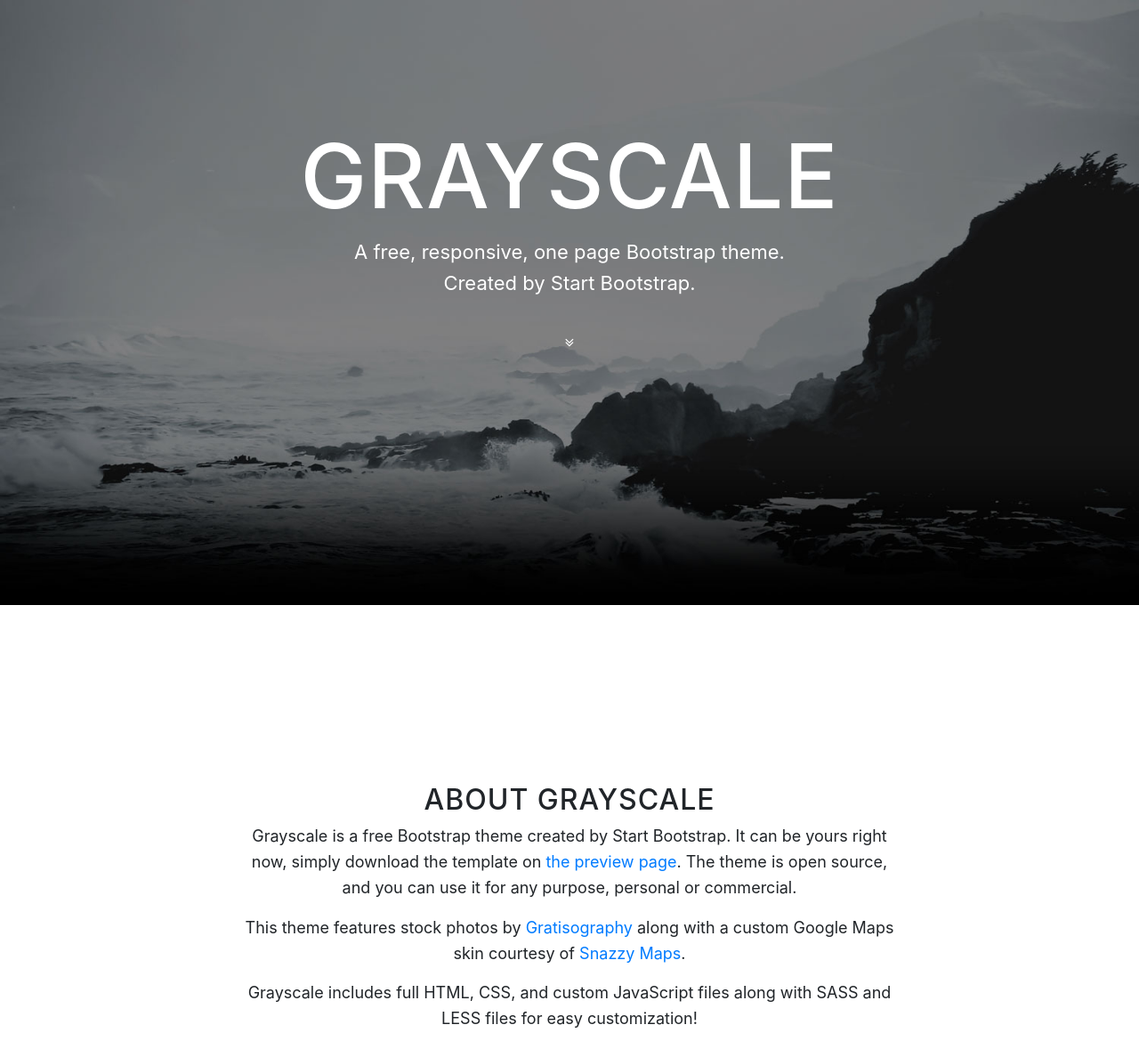
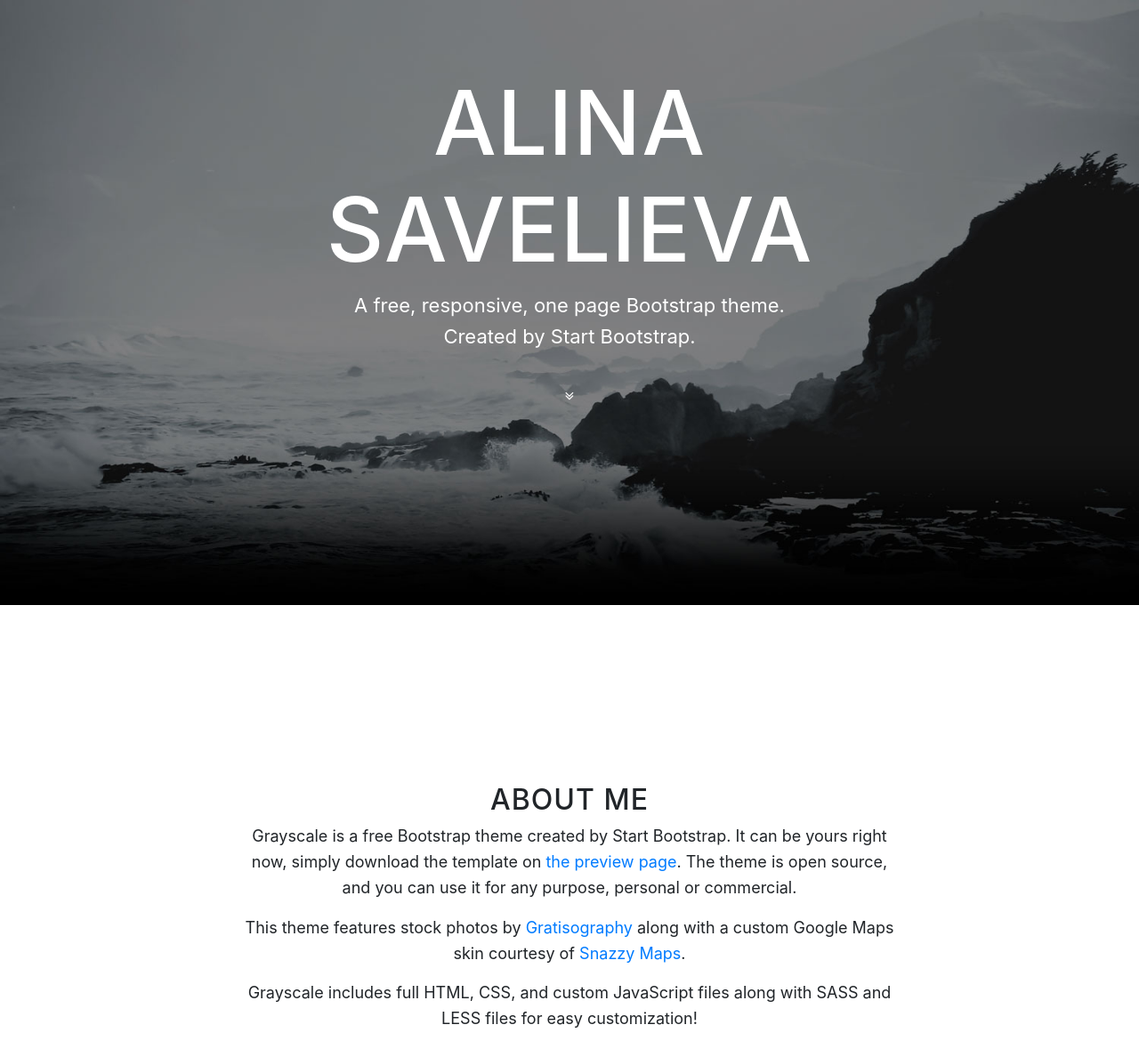
Before and after one commit to AlinaSAv/AlinaSAv.github.io, a website with bundled scripts: page index.html in a window 1280 px wide. Shown: the part 120-1299 px from the top of the page at 89% size. Built offline with nearby package versions, Linux system fonts and the light colour scheme.

Commit message:
Update index.html

```diff
--- a/index.html
+++ b/index.html
@@ -8,7 +8,7 @@
     <meta name="description" content="">
     <meta name="author" content="">
 
-    <title>Grayscale - Start Bootstrap Theme</title>
+    <title>ALINA SAVELIEVA</title>
 
     <!-- Bootstrap core CSS -->
     <link href="vendor/bootstrap/css/bootstrap.min.css" rel="stylesheet">
@@ -55,7 +55,7 @@
         <div class="container">
           <div class="row">
             <div class="col-lg-8 mx-auto">
-              <h1 class="brand-heading">Grayscale</h1>
+              <h1 class="brand-heading">Alina Savelieva</h1>
               <p class="intro-text">A free, responsive, one page Bootstrap theme.
                 <br>Created by Start Bootstrap.</p>
               <a href="#about" class="btn btn-circle js-scroll-trigger">
@@ -72,7 +72,7 @@
       <div class="container">
         <div class="row">
           <div class="col-lg-8 mx-auto">
-            <h2>About Grayscale</h2>
+            <h2>About me</h2>
             <p>Grayscale is a free Bootstrap theme created by Start Bootstrap. It can be yours right now, simply download the template on
               <a href="http://startbootstrap.com/template-overviews/grayscale/">the preview page</a>. The theme is open source, and you can use it for any purpose, personal or commercial.</p>
             <p>This theme features stock photos by
```
